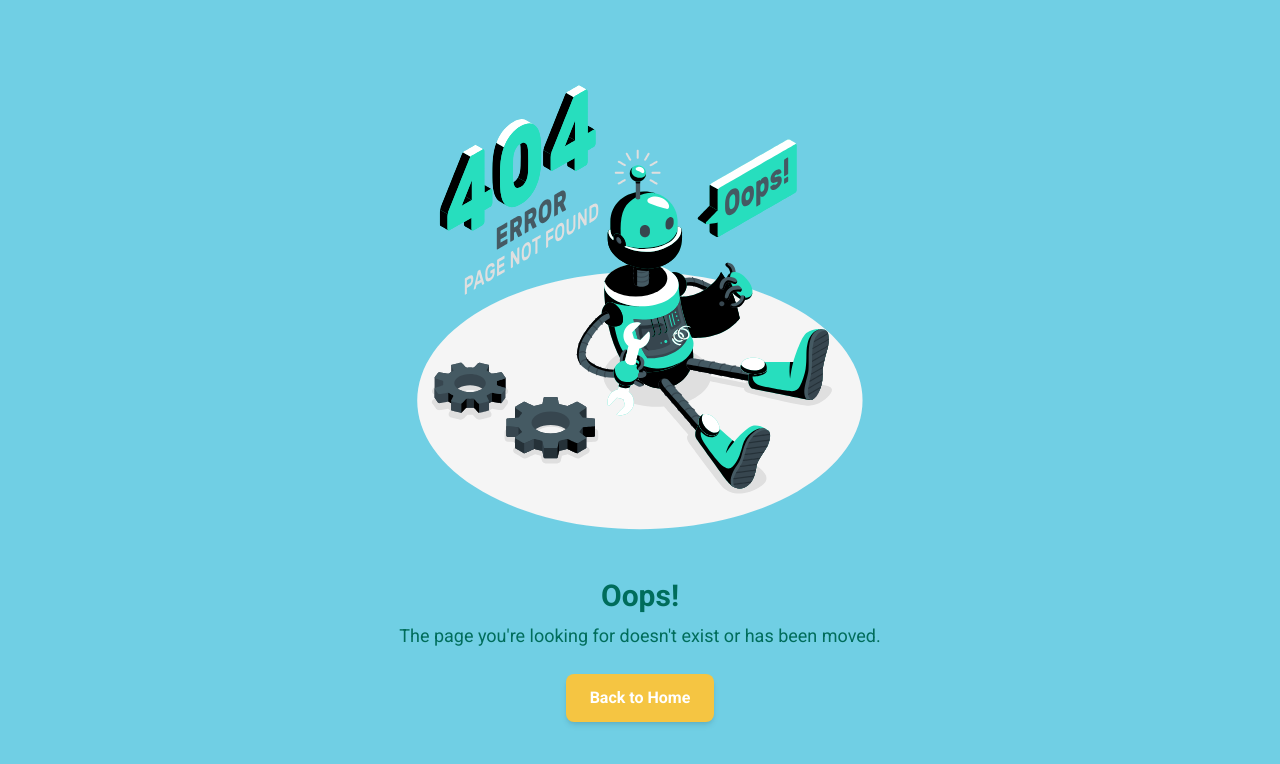
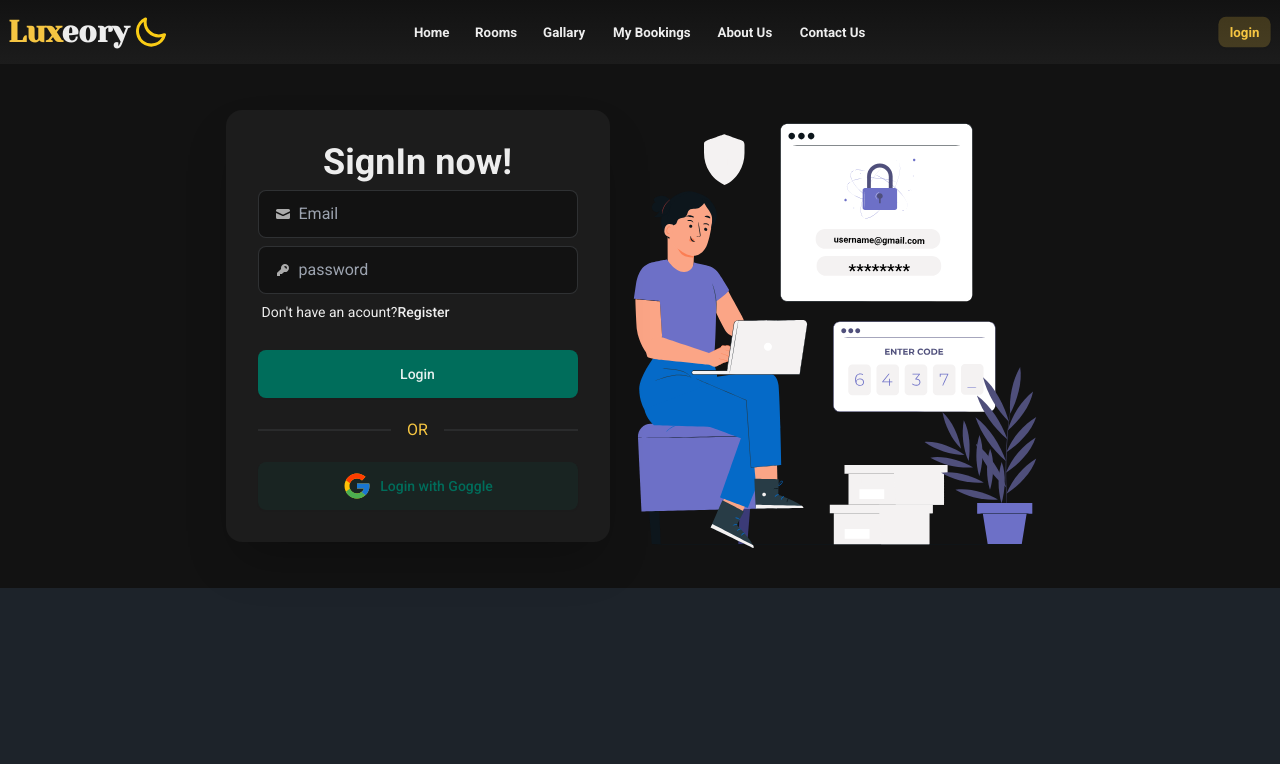
Before and after one commit to parvej-shah/luxeory-hotel-booking, a React (Vite) app: page /login in a window 1280 px wide. Shown: the top 764 px of the page. Built offline with nearby package versions, Linux system fonts and the light colour scheme.

Commit message:
SIgn in page set up done

```diff
--- a/src/auth/SignInPage.jsx
+++ b/src/auth/SignInPage.jsx
@@ -19,8 +19,7 @@ export default function SignInPage() {
           </div>
           <div className="card bg-bgStart w-full max-w-sm shrink-0 shadow-2xl">
             <form onSubmit={handleSubmit(onSubmit)} className="card-body">
-            <h1 className="text-4xl font-bold text-center">Register now!</h1>
-
+            <h1 className="text-4xl font-bold text-center">SignIn now!</h1>
               <div className="form-control">
                 <label className="input input-bordered flex items-center gap-2 bg-bgEnd">
                   <svg
@@ -53,18 +52,14 @@ export default function SignInPage() {
                       clipRule="evenodd"
                     />
                   </svg>
-                  <input type="password" className="grow" placeholder="password" {...register("password", { required: "Country image URL is required" ,validate: {
-                  hasUpperCase: (value) => /[A-Z]/.test(value) || "Must include an uppercase letter",
-                  hasLowerCase: (value) => /[a-z]/.test(value) || "Must include a lowercase letter",
-                  minLength: (value) => value.length >= 6 || "Must be at least 6 characters",
-                },})}/>
+                  <input type="password" className="grow" placeholder="password" {...register("password", { required: "Password is required"})}/>
                 </label>
                   {errors.password && <p className="text-red-500 text-sm">{errors.password.message}</p>}
                 <label className="label">
                   <p className="text-textPrimary text-sm">
-                  Have an acount?
-                  <Link to={'/login'} className="link font-medium link-hover">
-                    Login
+                  Don&apos;t have an acount?
+                  <Link to={'/register'} className="link font-medium link-hover">
+                    Register
                   </Link>
                     </p>
                 </label>
--- a/src/components/Navbar.jsx
+++ b/src/components/Navbar.jsx
@@ -1,4 +1,4 @@
-import React, { useEffect, useState } from "react";
+import { useState } from "react";
 import { NavLink, useNavigate } from "react-router-dom";
 
 export default function Navbar() {
@@ -14,7 +14,7 @@ export default function Navbar() {
   const [theme,setTheme] = useState(true);
   const navActive = "btn btn-sm bg-transparent border-none shadow-none text-primary hover:bg-primary/10";
   const navInActive = "btn btn-sm bg-transparent shadow-none border-none text-textPrimary hover:bg-primary/10 hover:text-primary";
-  const darkMoodToggle = (toTurn) => {
+  const darkMoodToggle = () => {
     setTheme(!theme);
     if(theme){
         document.querySelector("html").setAttribute("data-theme","light");
@@ -37,7 +37,7 @@ export default function Navbar() {
               type="checkbox"
               className="theme-controller"
               value='dark'
-              onChange={(e)=>darkMoodToggle(e.target.value)}
+              onChange={darkMoodToggle}
             />
             {/* moon icon */}
             <svg
--- a/src/routes/Routes.jsx
+++ b/src/routes/Routes.jsx
@@ -1,9 +1,9 @@
-import React from "react";
 import { createBrowserRouter } from "react-router-dom";
 import Layout from "../pages/Layout";
 import Home from "../pages/Home";
 import ErrorPage from "../pages/Error";
 import RegisterPage from "../auth/RegisterPage";
+import SignInPage from "../auth/SignInPage";
 
 const router = createBrowserRouter([
     {
@@ -18,6 +18,10 @@ const router = createBrowserRouter([
                 path:'/register',
                 element:<RegisterPage/>
             },
+            {
+                path:'/login',
+                element:<SignInPage/>
+            },
         ]
     },
     {
```
